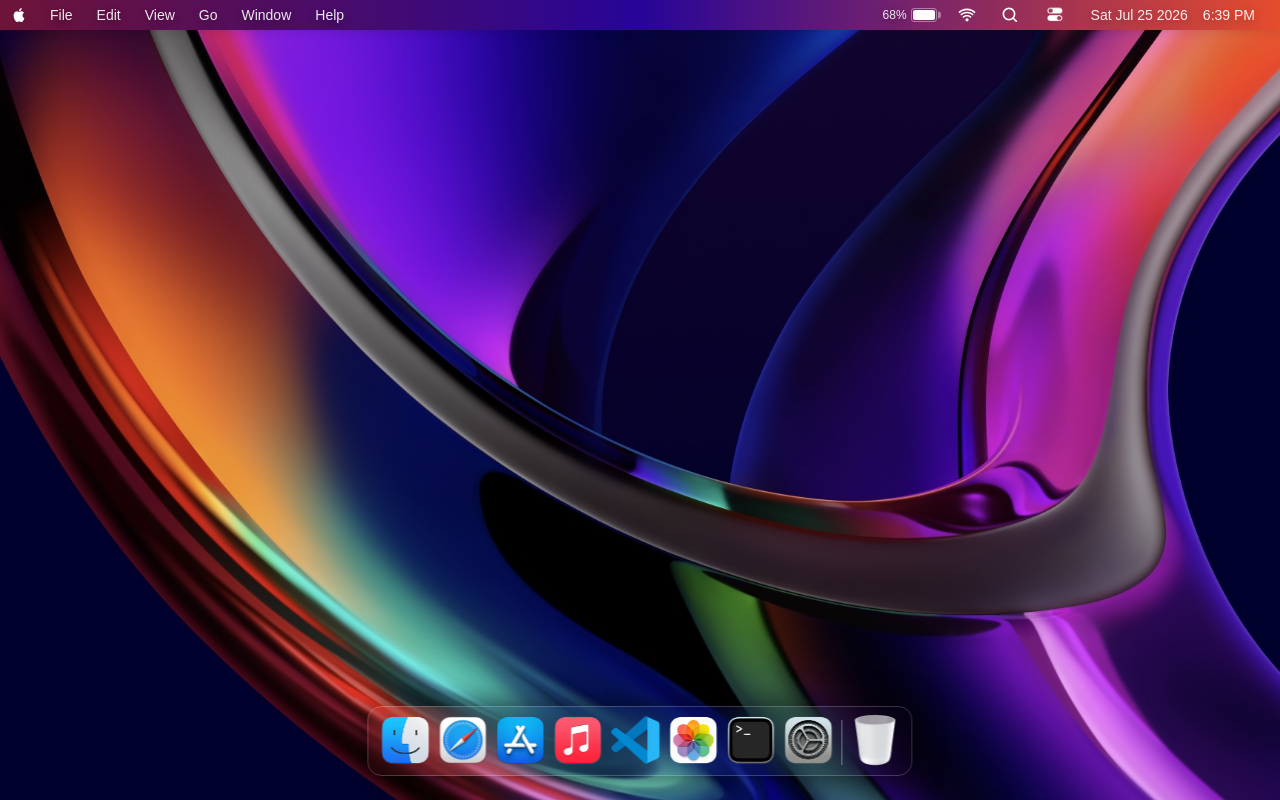
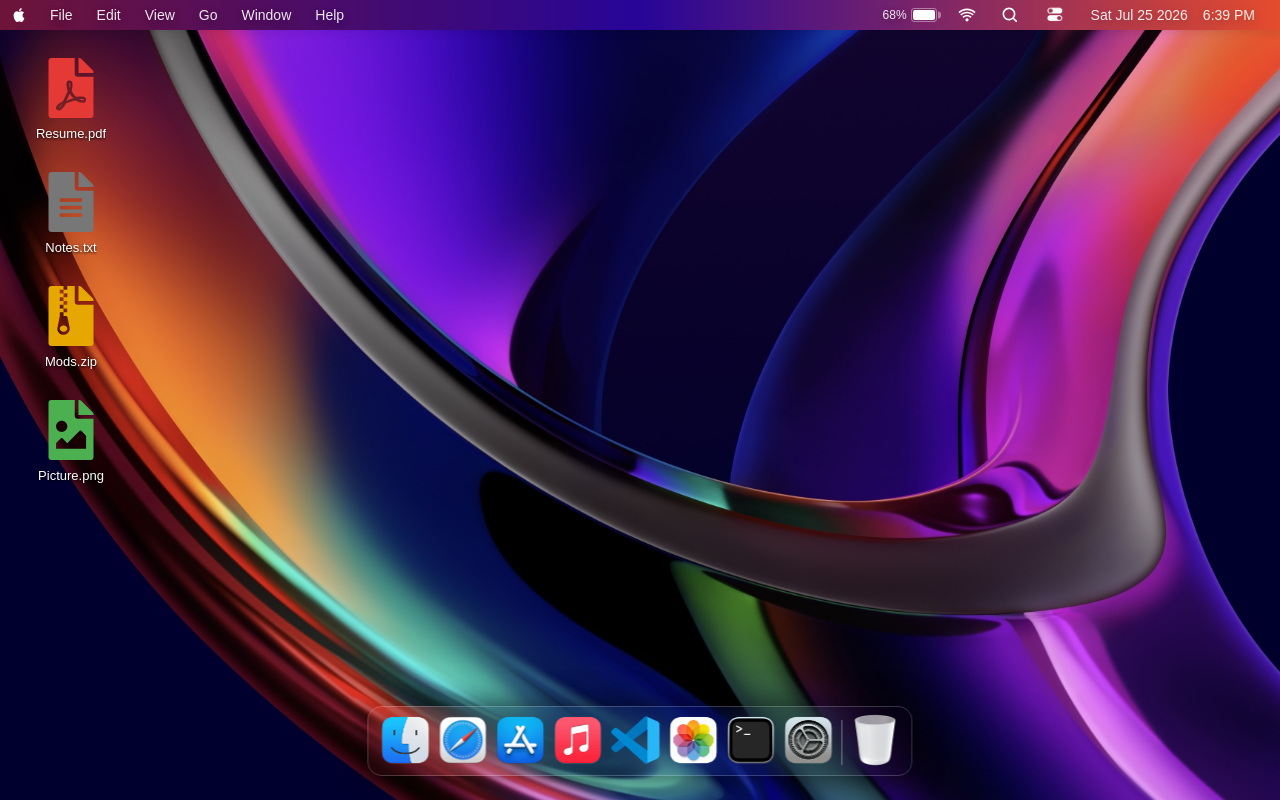
Before and after one commit to Syconn/Portfolio-Web, a React (Vite) app: page / in a window 1280 px wide. Built offline with nearby package versions, Linux system fonts and the light colour scheme.

Commit message:
Fixed Stacking with files

```diff
--- /dev/null
+++ b/src/components/DesktopFile.tsx
@@ -0,0 +1,32 @@
+import { FaFilePdf, FaFileAlt, FaFileArchive, FaFileImage } from "react-icons/fa";
+
+function DesktopFile({ name, type }: { name: string, type: iconKey }) {
+    return (
+        <div className="desktop-icon">
+            <FileIcon type={type} />
+            <span className="file-name">{name}</span>
+        </div>
+    )
+}
+
+export type iconKey = "pdf" | "txt" | "zip" | "png"
+function FileIcon({ type }: { type: iconKey }) {
+    switch (type) {
+        case "pdf":
+            return <FaFilePdf className="file-icon pdf" />;
+
+        case "txt":
+            return <FaFileAlt className="file-icon txt" />;
+
+        case "zip":
+            return <FaFileArchive className="file-icon zip" />;
+
+        case "png":
+            return <FaFileImage className="file-icon image" />;
+
+        default:
+            return <FaFileAlt className="file-icon" />;
+    }
+}
+
+export default DesktopFile
--- /dev/null
+++ b/src/components/DesktopFileManager.tsx
@@ -0,0 +1,24 @@
+import "../css/DesktopFile.css";
+import DesktopFile, { type iconKey } from "./DesktopFile";
+
+function DesktopFileManager() {
+    const files: { name: string, type: iconKey}[] = [
+        { name: "Resume.pdf", type: "pdf" },
+        { name: "Notes.txt", type: "txt" },
+        { name: "Mods.zip", type: "zip" },
+        { name: "Picture.png", type: "png" },
+    ];
+
+    return (
+        <div className="desktop-files">
+            {files.map(file => (
+                <DesktopFile
+                    name={file.name}
+                    type={file.type}
+                />
+            ))}
+        </div>
+    );
+}
+
+export default DesktopFileManager
--- a/src/components/WindowManager.tsx
+++ b/src/components/WindowManager.tsx
@@ -1,4 +1,5 @@
 import { useRef, useState } from "react";
+import DesktopFileManager from "./DesktopFileManager";
 import Dock from "./Dock";
 import SafariWindow from "./SafariWindow";
 import type { WindowBounds, WindowInstance } from "./Window";
@@ -48,6 +49,8 @@ function WindowManager() {
     return (
         <>
             <div className="desktop-area" ref={desktopRef}>
+                <DesktopFileManager />
+
                 {Object.entries(windowInstances).map(([id, instance]) => {
                     const Component = windowRegistry[id as registryKey];
 
--- a/src/css/Desktop.css
+++ b/src/css/Desktop.css
@@ -56,7 +56,7 @@ input {
 	display: flex;
 	align-items: center;
 	justify-content: space-between;
-	z-index: 20;
+	z-index: 100;
 	animation: top-to-bottom 0.3s;
 }
 
@@ -445,6 +445,7 @@ li>ul>li>button:active {
 .desktop-hidden {
 	opacity: 0;
 	pointer-events: none;
+	z-index: 1000;
 }
 
 .icon.bounce img {
--- /dev/null
+++ b/src/css/DesktopFile.css
@@ -0,0 +1,103 @@
+.desktop-files {
+    position: absolute;
+    top: 20px;
+    left: 20px;
+    height: calc(100vh - 120px);
+    display: flex;
+    flex-direction: column;
+    flex-wrap: wrap;
+    align-content: flex-start;
+    gap: 15px;
+    overflow: hidden;
+    pointer-events: auto;
+}
+
+.desktop-icon {
+    width: 90px;
+    padding: 8px 6px;
+    display: flex;
+    flex-direction: column;
+    align-items: center;
+    gap: 8px;
+    border-radius: 8px;
+    cursor: pointer;
+    user-select: none;
+    transition: background 0.15s ease;
+}
+
+.desktop-icon:hover {
+    background: rgba(255, 255, 255, 0.18);
+    backdrop-filter: blur(6px);
+}
+
+.desktop-files .desktop-icon {
+    flex-shrink: 0;
+}
+
+/* .file-icon {
+    position: relative;
+    width: 60px;
+    height: 75px;
+    background: white;
+    border-radius: 6px;
+    box-shadow: 0 8px 20px rgba(0, 0, 0, .25);
+    overflow: hidden;
+    transition: transform .2s ease;
+} */
+
+.file-icon {
+    width: 60px;
+    height: 60px;
+}
+
+.pdf {
+    color: #e53935;
+}
+
+.txt {
+    color: #777;
+}
+
+.zip {
+    color: #e6a700;
+}
+
+.image {
+    color: #4caf50;
+}
+
+/* .file-fold {
+    position: absolute;
+    top: 0;
+    right: 0;
+    width: 20px;
+    height: 20px;
+    background: #ddd;
+    clip-path: polygon(0 0, 100% 100%, 0 100%);
+} */
+
+/* .pdf-text {
+    position: absolute;
+    bottom: 12px;
+    left: 50%;
+    transform: translateX(-50%);
+    font-size: 14px;
+    font-weight: 800;
+    color: #e53935;
+    letter-spacing: .5px;
+} */
+
+.desktop-icon:hover .file-icon {
+    transform: scale(1.1);
+}
+
+.file-name {
+    max-width: 90px;
+    text-align: center;
+    font-size: 13px;
+    color: white;
+    text-shadow: 0 1px 3px black;
+    overflow: hidden;
+    text-overflow: ellipsis;
+    white-space: nowrap;
+}
```
